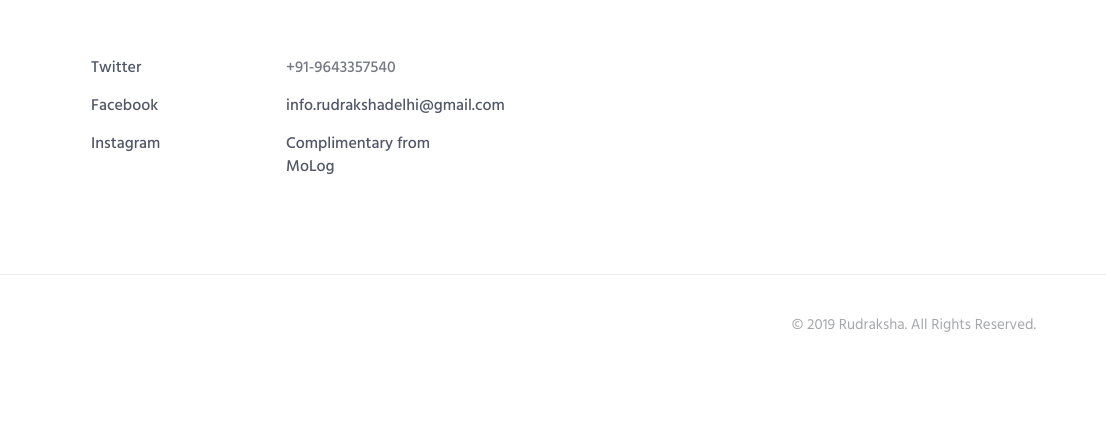
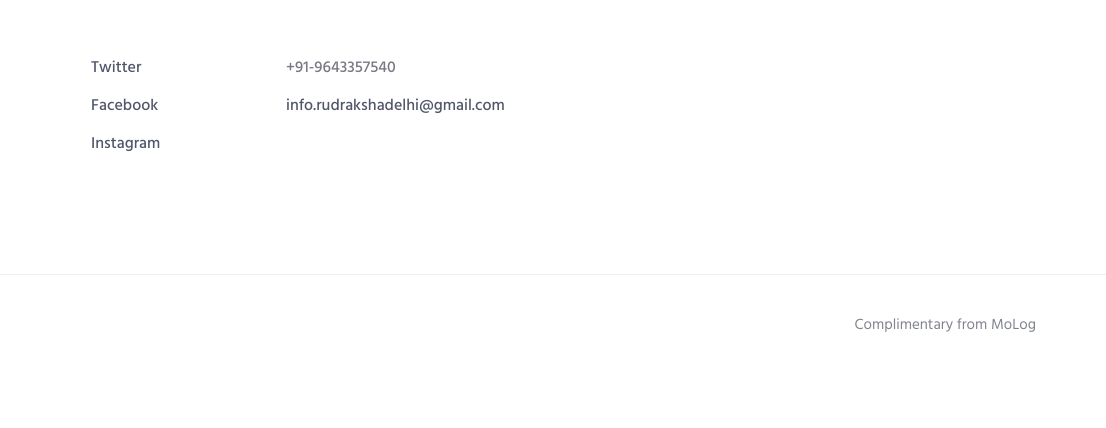
Before and after one commit to powartejas1402/rudrakshCommunications, a plain HTML site: page index.html in a window 1280 px wide. Shown: the part 5908-6336 px from the top of the page, 174-1280 px from the left. Drawn offline with Linux system fonts and the light colour scheme.

Commit message:
Updated Footer

```diff
--- a/index.html
+++ b/index.html
@@ -974,7 +974,6 @@
                             <ul class="list-unstyled footer-list">
                                 <li class="footer-list-item">+91-9643357540</li>
                                 <li class="footer-list-item"><a href="mailto:example@email.com">info.rudrakshadelhi@gmail.com</a></li>
-                                <li class="footer-list-item"><a href="http://www.mologmedia.com/">Complimentary from MoLog</a></li>
                             </ul>
                             <!-- End List -->
                         </div>
@@ -992,7 +991,7 @@
                     </div>
                     <div class="col-xs-6 text-right">
                         <p class="margin-b-0"><!-- <a class="fweight-700" href="#">FlameOnePage</a> Theme Powered by: <a class="fweight-700" href="http://ft-seo.ch/">FairTech Studio</a> -->
-                            © 2019 Rudraksha. All Rights Reserved.
+                            <a href="http://www.mologmedia.com/">Complimentary from MoLog</a>
                         </p>
                     </div>
                 </div>
```
